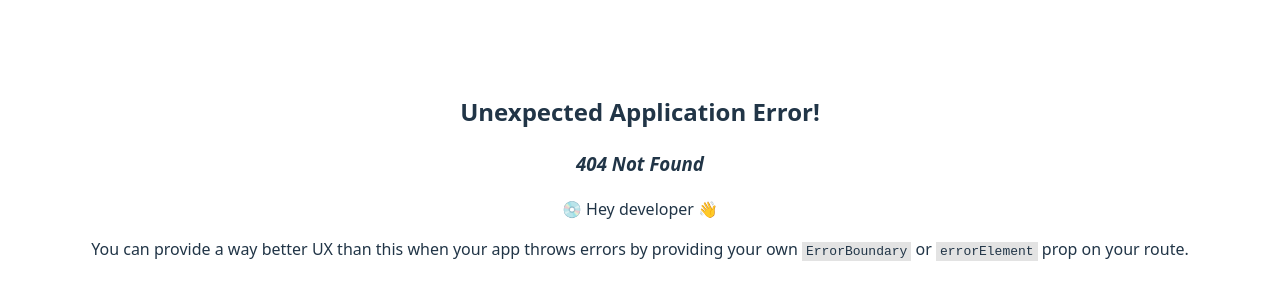
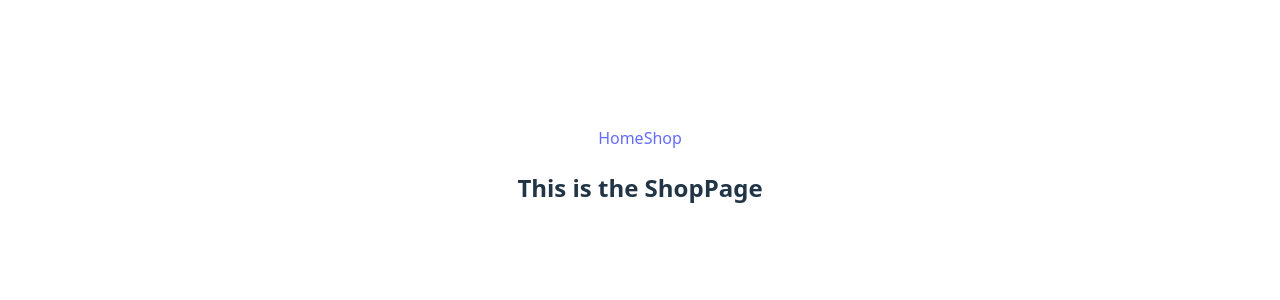
Before and after one commit to Toph765/shopping-cart, a React (Vite) app: page /Shoppage in a window 1280 px wide. Before the commit this address had no page. Shown: the part 224-524 px from the top of the page. Built offline with nearby package versions, Linux system fonts and the light colour scheme.

Commit message:
feat: setup routes

```diff
--- a/src/App.jsx
+++ b/src/App.jsx
@@ -2,32 +2,16 @@ import { useState } from 'react'
 import reactLogo from './assets/react.svg'
 import viteLogo from '/vite.svg'
 import './App.css'
+import { Outlet, Link } from 'react-router-dom'
 
 function App() {
-  const [count, setCount] = useState(0)
-
   return (
     <>
-      <div>
-        <a href="https://vite.dev" target="_blank">
-          <img src={viteLogo} className="logo" alt="Vite logo" />
-        </a>
-        <a href="https://react.dev" target="_blank">
-          <img src={reactLogo} className="logo react" alt="React logo" />
-        </a>
-      </div>
-      <h1>Vite + React</h1>
-      <div className="card">
-        <button onClick={() => setCount((count) => count + 1)}>
-          count is {count}
-        </button>
-        <p>
-          Edit <code>src/App.jsx</code> and save to test HMR
-        </p>
-      </div>
-      <p className="read-the-docs">
-        Click on the Vite and React logos to learn more
-      </p>
+      <nav>
+        <Link to="homepage">Home</Link>
+        <Link to="shoppage">Shop</Link>
+      </nav>
+      <Outlet />
     </>
   )
 }
--- /dev/null
+++ b/src/components/HomePage.jsx
@@ -0,0 +1,5 @@
+const HomePage = () => {
+    return <h2>This is the Homepage</h2>
+};
+
+export default HomePage
--- /dev/null
+++ b/src/components/ShopPage.jsx
@@ -0,0 +1,5 @@
+const ShopPage = () => {
+    return <h2>This is the ShopPage</h2>
+};
+
+export default ShopPage;
--- a/src/components/routes.jsx
+++ b/src/components/routes.jsx
@@ -1,8 +1,17 @@
 import App from "../App";
+import HomePage from "./HomePage";
+import ShopPage from "./ShopPage";
 
-const routes = [{
-    path: "/",
-    element: <App />,
-}];
+const routes = [
+    {
+        path: "/",
+        element: <App />,
+        children: [
+            { index: true, element: <HomePage /> },
+            { path: "homepage", element: <HomePage /> },
+            { path: "Shoppage", element: <ShopPage /> },
+            ]
+    },
+];
 
 export default routes;
```
